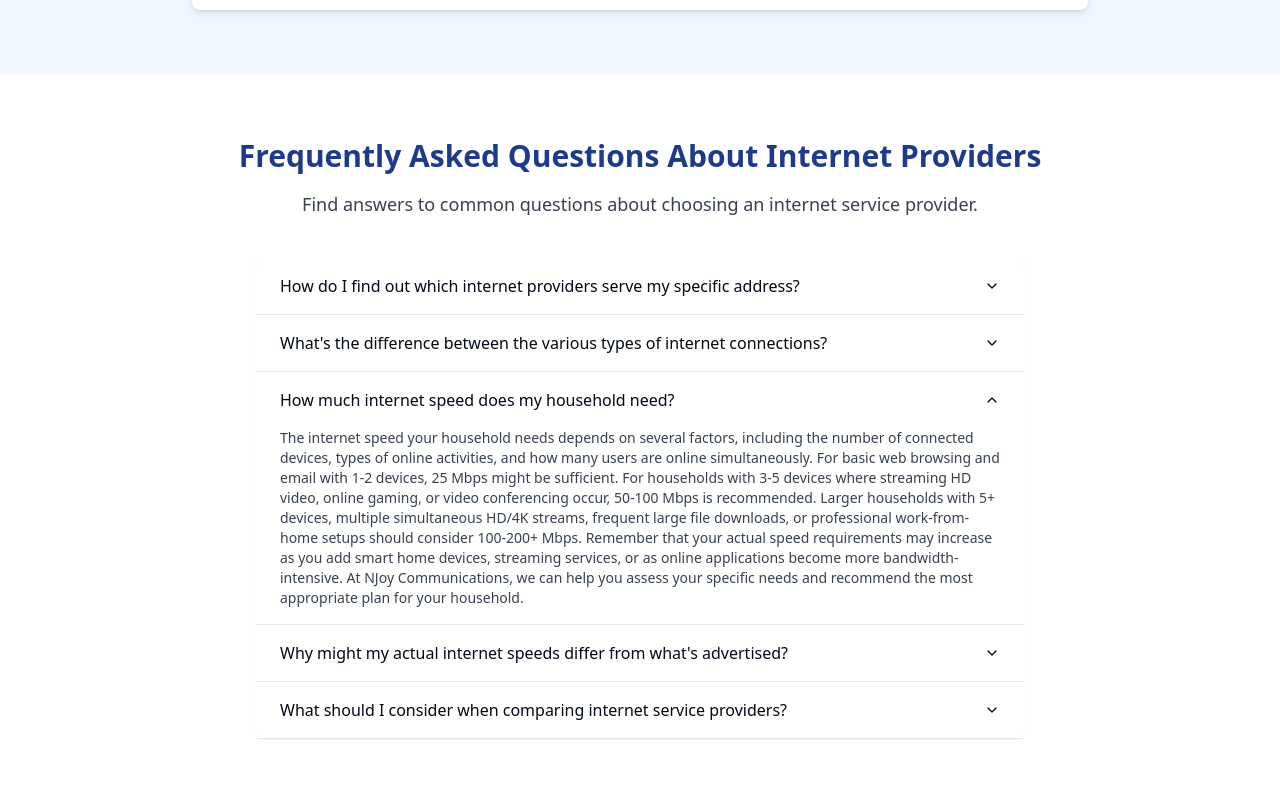
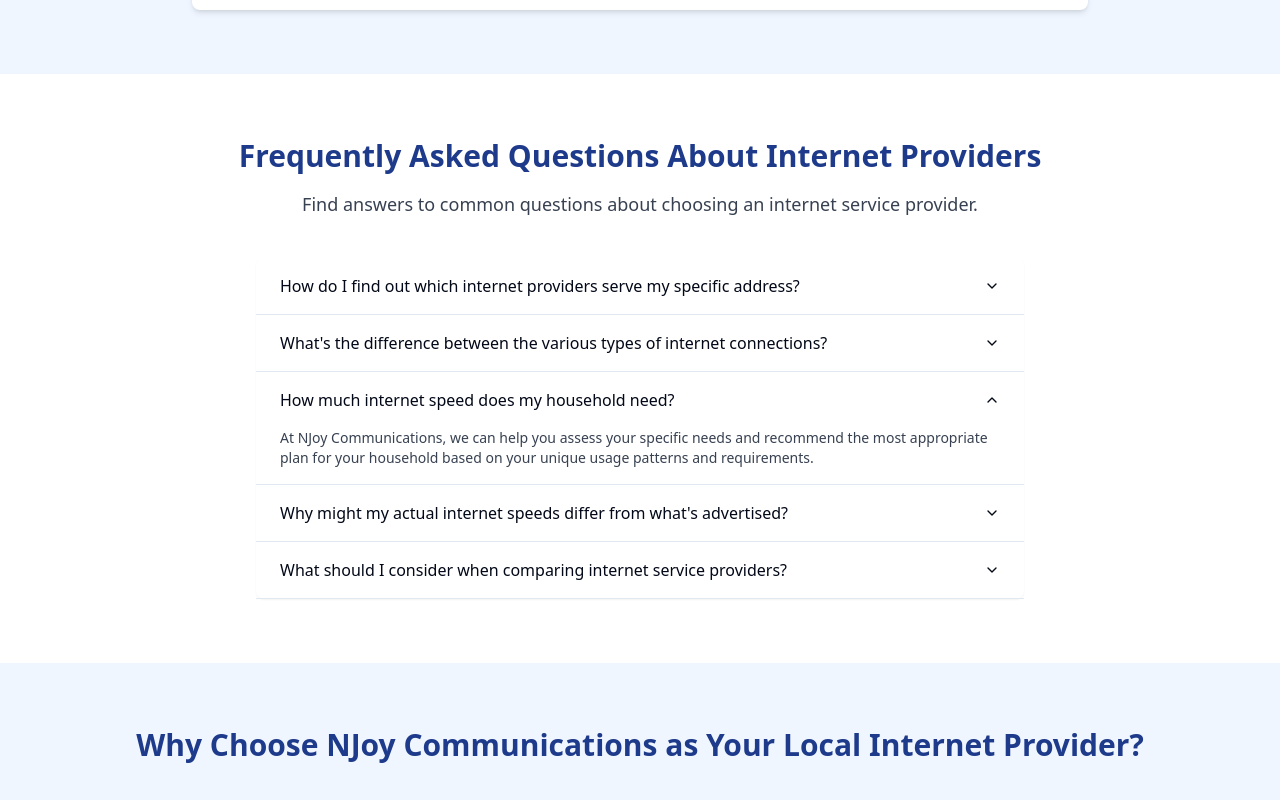
Before and after one commit to MrRich70/shareable-sites-galaxy, a React (Vite) app: page /internet-providers-near-me in a window 1280 px wide. Both pictures are taken after a click on the button "How much internet speed does my household need?". Shown: the part 3421-4221 px from the top of the page. Built offline with nearby package versions, Linux system fonts and the light colour scheme.

Commit message:
Refactor providers FAQ section
Remove specific details about internet speed needs from the providers FAQ section.

```diff
--- a/src/components/providers/ProvidersFAQSection.tsx
+++ b/src/components/providers/ProvidersFAQSection.tsx
@@ -50,7 +50,7 @@ const ProvidersFAQSection = () => {
               </AccordionTrigger>
               <AccordionContent className="px-6 pb-4">
                 <p className="text-gray-700">
-                  The internet speed your household needs depends on several factors, including the number of connected devices, types of online activities, and how many users are online simultaneously. For basic web browsing and email with 1-2 devices, 25 Mbps might be sufficient. For households with 3-5 devices where streaming HD video, online gaming, or video conferencing occur, 50-100 Mbps is recommended. Larger households with 5+ devices, multiple simultaneous HD/4K streams, frequent large file downloads, or professional work-from-home setups should consider 100-200+ Mbps. Remember that your actual speed requirements may increase as you add smart home devices, streaming services, or as online applications become more bandwidth-intensive. At NJoy Communications, we can help you assess your specific needs and recommend the most appropriate plan for your household.
+                  At NJoy Communications, we can help you assess your specific needs and recommend the most appropriate plan for your household based on your unique usage patterns and requirements.
                 </p>
               </AccordionContent>
             </AccordionItem>
```
